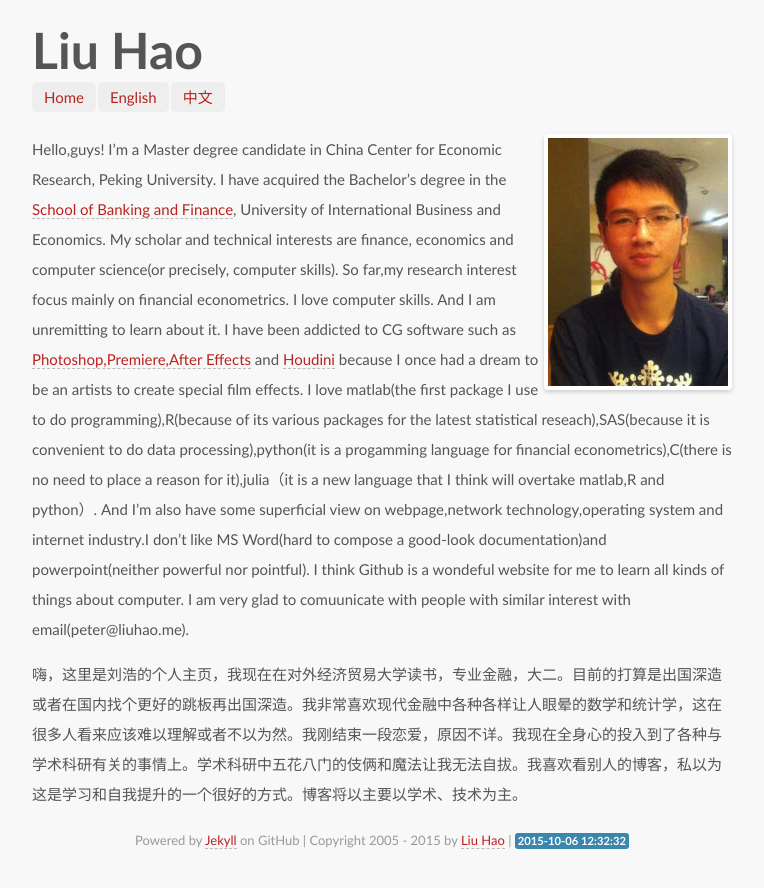
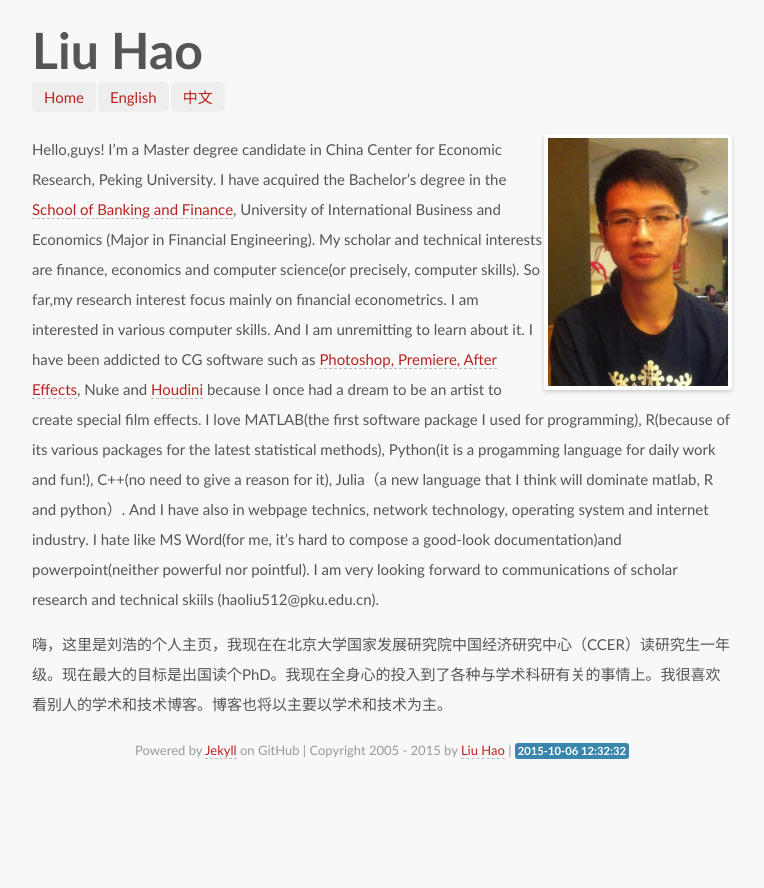
Before and after one commit to newhotter/homepage, a Jekyll site: the page built from index.md, in a window 1280 px wide. Shown: the top 888 px of the page, without its empty margins (258-1022 px from the left). Built offline with Jekyll 4.4.1, drawn with Linux system fonts in a browser that asks for light colours; Markdown is read by kramdown in place of the engine named in the settings.

Commit message:
Update index.md

```diff
--- a/index.md
+++ b/index.md
@@ -4,7 +4,7 @@
 ---
 
 
-Hello,guys! I'm a Master degree candidate in China Center for Economic Research, Peking University. I have acquired the Bachelor's degree in the [School of Banking and Finance](http://sbf.uibe.edu.cn), University of International Business and Economics. My scholar and technical interests are finance, economics and computer science(or precisely, computer skills).  So far,my research interest focus mainly on financial econometrics. I love computer skills. And I am unremitting to learn about it. I have been addicted to CG software such as [Photoshop,Premiere,After Effects](http://www.adobe.com) and [Houdini](http://www.sidefx.com) because I once had a dream to be an artists to create special film effects. I love matlab(the first package I use to do programming),R(because of its various packages for the  latest statistical reseach),SAS(because  it is convenient to do data processing),python(it is a progamming language for financial econometrics),C(there is no need to place a reason for it),julia（it is a new language that I think will overtake matlab,R and python）. And I'm also have some superficial view on webpage,network technology,operating system and internet industry.I don't like MS Word(hard to compose a good-look documentation)and powerpoint(neither powerful nor pointful). I think Github is a wondeful website for me to learn all kinds of things about computer. I am very glad to comuunicate with people with similar interest with email(peter@liuhao.me).
+Hello,guys! I'm a Master degree candidate in China Center for Economic Research, Peking University. I have acquired the Bachelor's degree in the [School of Banking and Finance](http://sbf.uibe.edu.cn), University of International Business and Economics (Major in Financial Engineering). My scholar and technical interests are finance, economics and computer science(or precisely, computer skills).  So far,my research interest focus mainly on financial econometrics. I am interested in  various computer skills. And I am unremitting to learn about it. I have been addicted to CG software such as [Photoshop, Premiere, After Effects](http://www.adobe.com), Nuke and [Houdini](http://www.sidefx.com) because I once had a dream to be an artist to create special film effects. I love MATLAB(the first software package I used  for programming), R(because of its various packages for the  latest statistical methods), Python(it is a progamming language for daily work and fun!), C++(no need to give a reason for it), Julia（a new language that I think will dominate matlab, R and python）. And I have also in webpage technics, network technology, operating system and internet industry. I hate like MS Word(for me, it's hard to compose a good-look documentation)and powerpoint(neither powerful nor pointful). I am very looking forward to communications of scholar research and technical skiils (haoliu512@pku.edu.cn).
 
 
-嗨，这里是刘浩的个人主页，我现在在对外经济贸易大学读书，专业金融，大二。目前的打算是出国深造或者在国内找个更好的跳板再出国深造。我非常喜欢现代金融中各种各样让人眼晕的数学和统计学，这在很多人看来应该难以理解或者不以为然。我刚结束一段恋爱，原因不详。我现在全身心的投入到了各种与学术科研有关的事情上。学术科研中五花八门的伎俩和魔法让我无法自拔。我喜欢看别人的博客，私以为这是学习和自我提升的一个很好的方式。博客将以主要以学术、技术为主。
+嗨，这里是刘浩的个人主页，我现在在北京大学国家发展研究院中国经济研究中心（CCER）读研究生一年级。现在最大的目标是出国读个PhD。我现在全身心的投入到了各种与学术科研有关的事情上。我很喜欢看别人的学术和技术博客。博客也将以主要以学术和技术为主。
```
